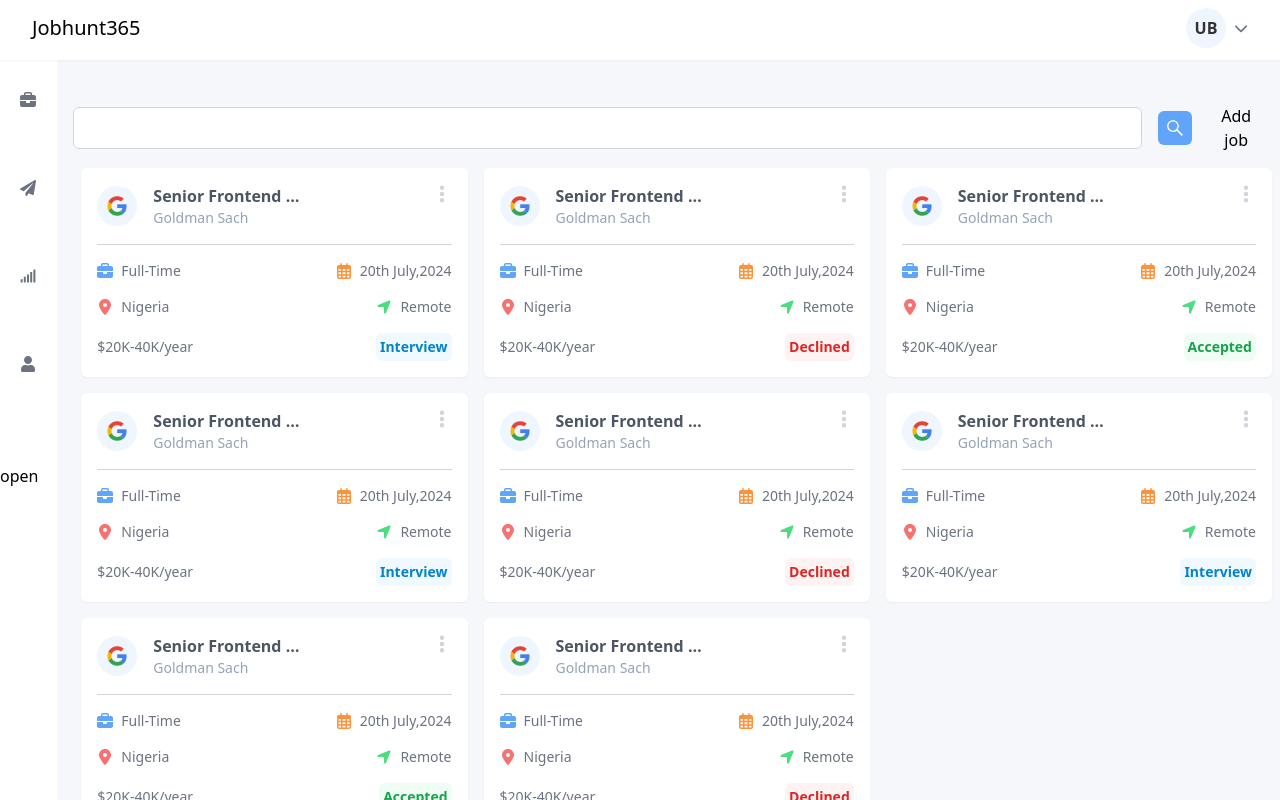
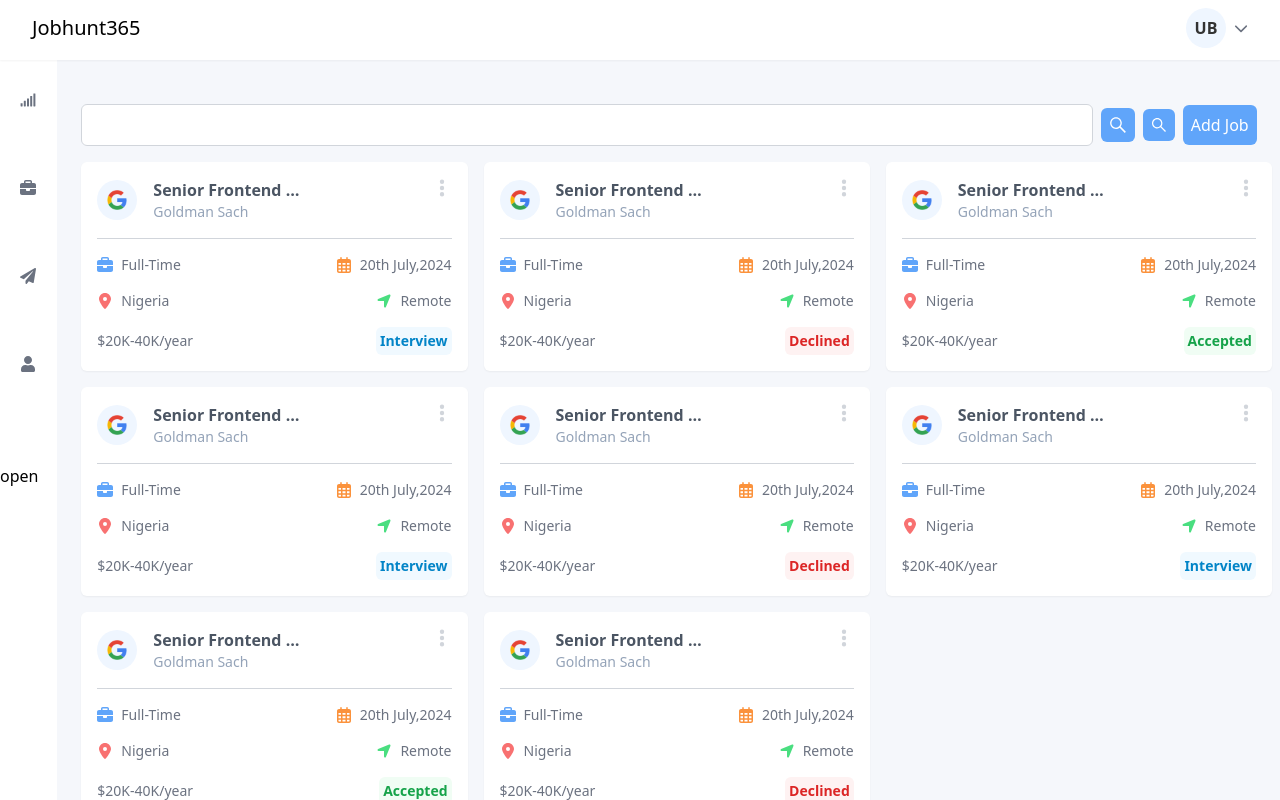
Before and after one commit to Deevyne99/jobHunt365, a React (Vite) app in the folder Jobhunt365/: page /dashboard/applications in a window 1280 px wide. Built offline with nearby package versions, Linux system fonts and the light colour scheme.

Commit message:
Restructured the code

```diff
--- a/Jobhunt365/src/App.tsx
+++ b/Jobhunt365/src/App.tsx
@@ -29,9 +29,9 @@ function App() {
         <Route path='/register' element={<Register />} />
         <Route path='/login' element={<Login />} />
         <Route path='/dashboard/' element={<ShareLayout />}>
-          <Route index element={<Jobs />} />
+          <Route index element={<Stats />} />
           <Route path='applications' element={<Applications />} />
-          <Route path='stat' element={<Stats />} />
+          <Route path='jobs' element={<Jobs />} />
           <Route path='profile' element={<Profile />} />
         </Route>
         <Route path='/admin/dashboard/' element={<ProtectedRoute />}>
--- a/Jobhunt365/src/data.ts
+++ b/Jobhunt365/src/data.ts
@@ -5,14 +5,14 @@ import { SlCalender } from 'react-icons/sl'
 import { MdDashboard } from 'react-icons/md'
 import { IoSearchOutline } from 'react-icons/io5'
 export const data = [
-  { name: 'jobs', url: '/dashboard/', id: 1, icon: FaBriefcase },
+  { name: 'stat', url: '/dashboard/', id: 3, icon: FaSignal },
+  { name: 'jobs', url: '/dashboard/jobs', id: 1, icon: FaBriefcase },
   {
     name: 'Applications',
     url: '/dashboard/applications',
     id: 2,
     icon: FaPaperPlane,
   },
-  { name: 'stat', url: '/dashboard/stat', id: 3, icon: FaSignal },
   { name: 'profile', url: '/dashboard/profile', id: 4, icon: FaUser },
 ]
 
--- a/Jobhunt365/src/pages/dashboard/Applications.tsx
+++ b/Jobhunt365/src/pages/dashboard/Applications.tsx
@@ -25,7 +25,7 @@ const Applications = () => {
         <div className={`flex w-full  transition-margin duration-300`}>
           <div className='flex  w-full mt-16 '>
             <div className=' w-full   mt-6 flex flex-col md:px-4 px-4 max-h-screen  mb-4'>
-              <div className='flex items-center gap-4 justify-center w-full'>
+              <div className='flex items-center gap-2 justify-center w-full'>
                 <button
                   className='bg-[#60a5fa] text-lg capitalize text-white p-2 rounded-md cursor-pointer md:hidden flex'
                   onClick={() => handleOpenFilter()}
@@ -34,12 +34,23 @@ const Applications = () => {
                 </button>
                 <input
                   type='text'
-                  className=' w-[93%] p-2 border-gray-100 focus:border-[#3b82f6] outline-none rounded-md border'
+                  className=' w-[85%] p-2 border-gray-100 focus:border-[#3b82f6] outline-none rounded-md border'
                 />
                 <button className='text-white text-lg capitalize bg-[#60a5fa] p-2 rounded-md cursor-pointer'>
                   <FaSistrix className='font-bold text-lg' />
                 </button>
-                <button onClick={() => handleOpenAddJob()}>Add job</button>
+                <button
+                  className='bg-[#60a5fa] p-2 text-white capitalize rounded-md'
+                  onClick={() => handleOpenAddJob()}
+                >
+                  <FaSistrix />
+                </button>
+                <button
+                  className='bg-[#60a5fa] p-2 text-white capitalize rounded-md'
+                  onClick={() => handleOpenAddJob()}
+                >
+                  add job
+                </button>
               </div>
               <Modal openModal={openAddJob}>
                 <FormComponent
--- a/Jobhunt365/src/pages/dashboard/Jobs.tsx
+++ b/Jobhunt365/src/pages/dashboard/Jobs.tsx
@@ -36,13 +36,18 @@ const Jobs = () => {
                 </button>
                 <input
                   type='text'
-                  className=' w-[93%] p-2 border-gray-100 focus:border-[#3b82f6] outline-none rounded-md border'
+                  className=' w-[85%] p-2 border-gray-100 focus:border-[#3b82f6] outline-none rounded-md border'
                 />
                 <button className='text-white text-lg capitalize bg-[#60a5fa] p-2 rounded-md cursor-pointer'>
                   <FaSistrix className='font-bold text-lg' />
                 </button>
                 <div>
-                  <button onClick={() => {}}>add job</button>
+                  <button
+                    className='bg-[#60a5fa] p-2 text-white capitalize rounded-md'
+                    onClick={() => {}}
+                  >
+                    add job
+                  </button>
                 </div>
               </div>
               <div className='w-full mt-4 grid 2xl:grid-cols-3 md:grid-cols-2 lg:grid-cols-3 sm:grid-cols-2 grid-cols-1 gap-4 justify-center items-center md:mx-2 mx-0'>
--- a/Jobhunt365/src/pages/dashboard/Profile.tsx
+++ b/Jobhunt365/src/pages/dashboard/Profile.tsx
@@ -1,6 +1,6 @@
 import Navigation from '../../Components/ReuseableComponets/Navigation/Navigation'
 import avatarImg from '../../assets/woman-4.jpg'
-import React, { useState, useRef, ChangeEvent } from 'react'
+import { useState, useRef, ChangeEvent } from 'react'
 
 const Profile = () => {
   const [avatar, setAvatar] = useState(avatarImg)
```
